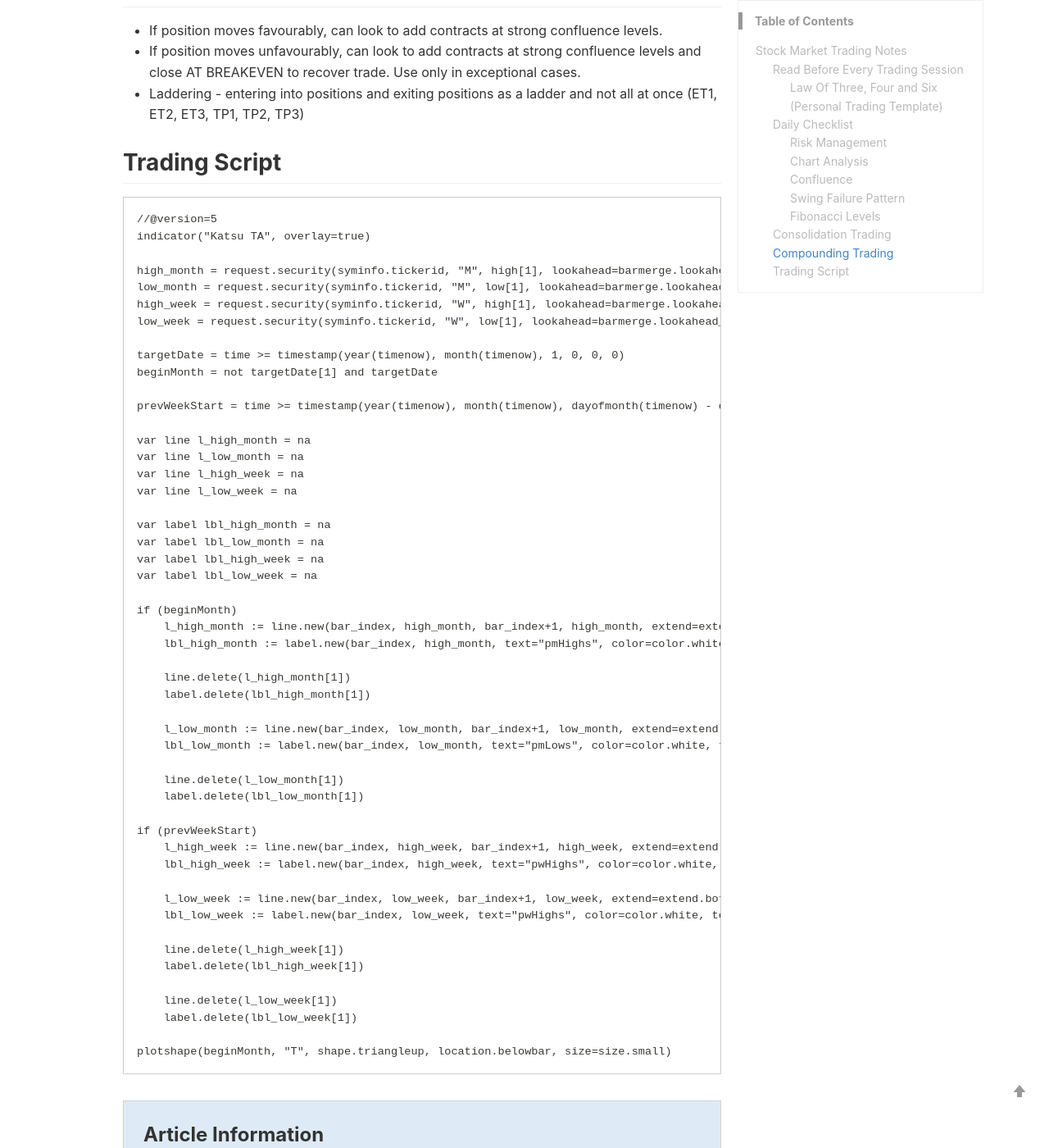
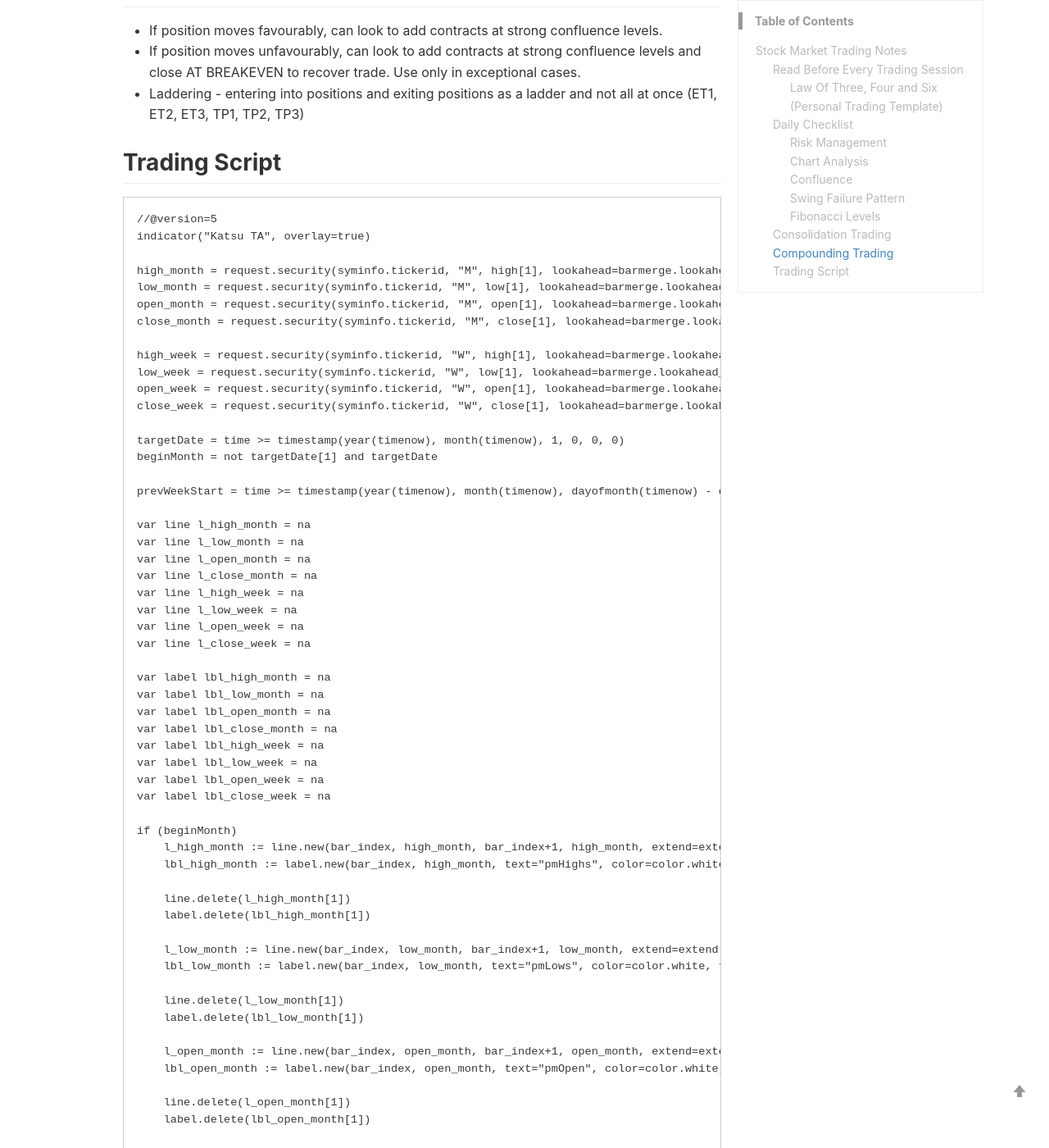
Before and after one commit to qwutony/qwutony.github.io, a Jekyll site: the page built from _wiki/100-Trading-Notes.md, in a window 1280 px wide and 1400 px high, scrolled down 4516 px. Shown: the whole window at 82% size. Built offline with Jekyll 4.4.1, drawn with Linux system fonts in a browser that asks for light colours; a style sheet for code colours, icons or effects is not loaded; some of the changed text lies outside the part shown.

Commit message:
Update 100-Trading-Notes.md

````diff
--- a/_wiki/100-Trading-Notes.md
+++ b/_wiki/100-Trading-Notes.md
@@ -148,8 +148,13 @@ indicator("Katsu TA", overlay=true)
 
 high_month = request.security(syminfo.tickerid, "M", high[1], lookahead=barmerge.lookahead_on)
 low_month = request.security(syminfo.tickerid, "M", low[1], lookahead=barmerge.lookahead_on)
+open_month = request.security(syminfo.tickerid, "M", open[1], lookahead=barmerge.lookahead_on)
+close_month = request.security(syminfo.tickerid, "M", close[1], lookahead=barmerge.lookahead_on)
+
 high_week = request.security(syminfo.tickerid, "W", high[1], lookahead=barmerge.lookahead_on)
 low_week = request.security(syminfo.tickerid, "W", low[1], lookahead=barmerge.lookahead_on)
+open_week = request.security(syminfo.tickerid, "W", open[1], lookahead=barmerge.lookahead_on)
+close_week = request.security(syminfo.tickerid, "W", close[1], lookahead=barmerge.lookahead_on)
 
 targetDate = time >= timestamp(year(timenow), month(timenow), 1, 0, 0, 0)
 beginMonth = not targetDate[1] and targetDate
@@ -158,13 +163,21 @@ prevWeekStart = time >= timestamp(year(timenow), month(timenow), dayofmonth(time
 
 var line l_high_month = na
 var line l_low_month = na
+var line l_open_month = na
+var line l_close_month = na
 var line l_high_week = na
 var line l_low_week = na
+var line l_open_week = na
+var line l_close_week = na
 
 var label lbl_high_month = na
 var label lbl_low_month = na
+var label lbl_open_month = na
+var label lbl_close_month = na
 var label lbl_high_week = na
 var label lbl_low_week = na
+var label lbl_open_week = na
+var label lbl_close_week = na
 
 if (beginMonth)
     l_high_month := line.new(bar_index, high_month, bar_index+1, high_month, extend=extend.both, color=color.white, style=line.style_dotted)
@@ -179,12 +192,30 @@ if (beginMonth)
     line.delete(l_low_month[1])
     label.delete(lbl_low_month[1])
 
+    l_open_month := line.new(bar_index, open_month, bar_index+1, open_month, extend=extend.both, color=color.white, style=line.style_dotted)
+    lbl_open_month := label.new(bar_index, open_month, text="pmOpen", color=color.white, textcolor=color.white, style=label.style_none, size=size.small)
+
+    line.delete(l_open_month[1])
+    label.delete(lbl_open_month[1])
+
+    l_close_month := line.new(bar_index, close_month, bar_index+1, close_month, extend=extend.both, color=color.white, style=line.style_dotted)
+    lbl_close_month := label.new(bar_index, close_month, text="pmClose", color=color.white, textcolor=color.white, style=label.style_none, size=size.small)
+
+    line.delete(l_close_month[1])
+    label.delete(lbl_close_month[1])
+
 if (prevWeekStart)
     l_high_week := line.new(bar_index, high_week, bar_index+1, high_week, extend=extend.both, color=color.white, style=line.style_dotted)
     lbl_high_week := label.new(bar_index, high_week, text="pwHighs", color=color.white, textcolor=color.white, style=label.style_none, size=size.small)
 
     l_low_week := line.new(bar_index, low_week, bar_index+1, low_week, extend=extend.both, color=color.white, style=line.style_dotted)
-    lbl_low_week := label.new(bar_index, low_week, text="pwHighs", color=color.white, textcolor=color.white, style=label.style_none, size=size.small)
+    lbl_low_week := label.new(bar_index, low_week, text="pwLows", color=color.white, textcolor=color.white, style=label.style_none, size=size.small)
+
+    l_open_week := line.new(bar_index, open_week, bar_index+1, open_week, extend=extend.both, color=color.white, style=line.style_dotted)
+    lbl_open_week := label.new(bar_index, open_week, text="pwOpen", color=color.white, textcolor=color.white, style=label.style_none, size=size.small)
+
+    l_close_week := line.new(bar_index, close_week, bar_index+1, close_week, extend=extend.both, color=color.white, style=line.style_dotted)
+    lbl_close_week := label.new(bar_index, close_week, text="pwClose", color=color.white, textcolor=color.white, style=label.style_none, size=size.small)
 
     line.delete(l_high_week[1])
     label.delete(lbl_high_week[1])
@@ -192,5 +223,11 @@ if (prevWeekStart)
     line.delete(l_low_week[1])
     label.delete(lbl_low_week[1])
 
+    line.delete(l_open_week[1])
+    label.delete(lbl_open_week[1])
+
+    line.delete(l_close_week[1])
+    label.delete(lbl_close_week[1])
+
 plotshape(beginMonth, "T", shape.triangleup, location.belowbar, size=size.small)
 ```
````
